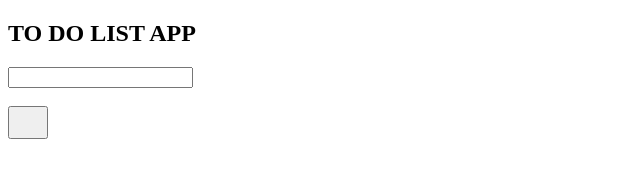
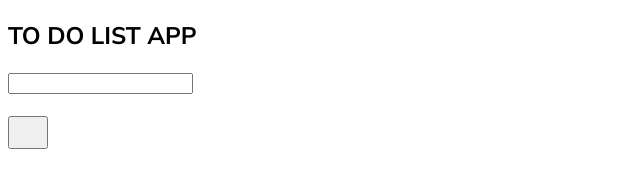
Before and after one commit to matynjr/TO-DO-LIST-APP, a plain HTML site: page index.html in a window 1280 px wide. Shown: the whole page, without its empty margins (0-640 px from the left). Drawn offline with nearby package versions, Linux system fonts and the light colour scheme; some icons are missing.

Commit message:
added font sytles

```diff
--- a/css/main.css
+++ b/css/main.css
@@ -1 +1,4 @@
-body{}
+body{
+    font-family: 'Nunito Sans', sans-serif;
+    font-size: 16px;
+}
--- a/index.html
+++ b/index.html
@@ -6,6 +6,9 @@
     <title>To Do List App</title>
     <link rel="stylesheet" href="/css/main.css" />
     <script src="https://unpkg.com/boxicons@2.1.4/dist/boxicons.js"></script>
+    <link rel="preconnect" href="https://fonts.googleapis.com">
+<link rel="preconnect" href="https://fonts.gstatic.com" crossorigin>
+<link href="https://fonts.googleapis.com/css2?family=Nunito+Sans:ital,wght@0,200;0,300;0,400;0,500;0,600;0,700;0,800;0,900;0,1000;1,200;1,300;1,400;1,500;1,600;1,700;1,800;1,900;1,1000&display=swap" rel="stylesheet">
   </head>
   <body>
     <main>
--- a/js/app.js
+++ b/js/app.js
@@ -53,6 +53,8 @@ function addTask() {
   // clear input field after adding a task
   inputTask.value = "";
 }
+
+// Delete function
 // Attach a click event listener to the todo list
 taskList.addEventListener('click', function(event) {
   const clickedElement = event.target;
@@ -86,6 +88,8 @@ taskList.addEventListener('click', function(event) {
   }
 });
 
+//editing a list item
+
 // Helper function to find the parent <li> element of a given element
 function findParentListItem(element) {
   let currentElement = element;
```
